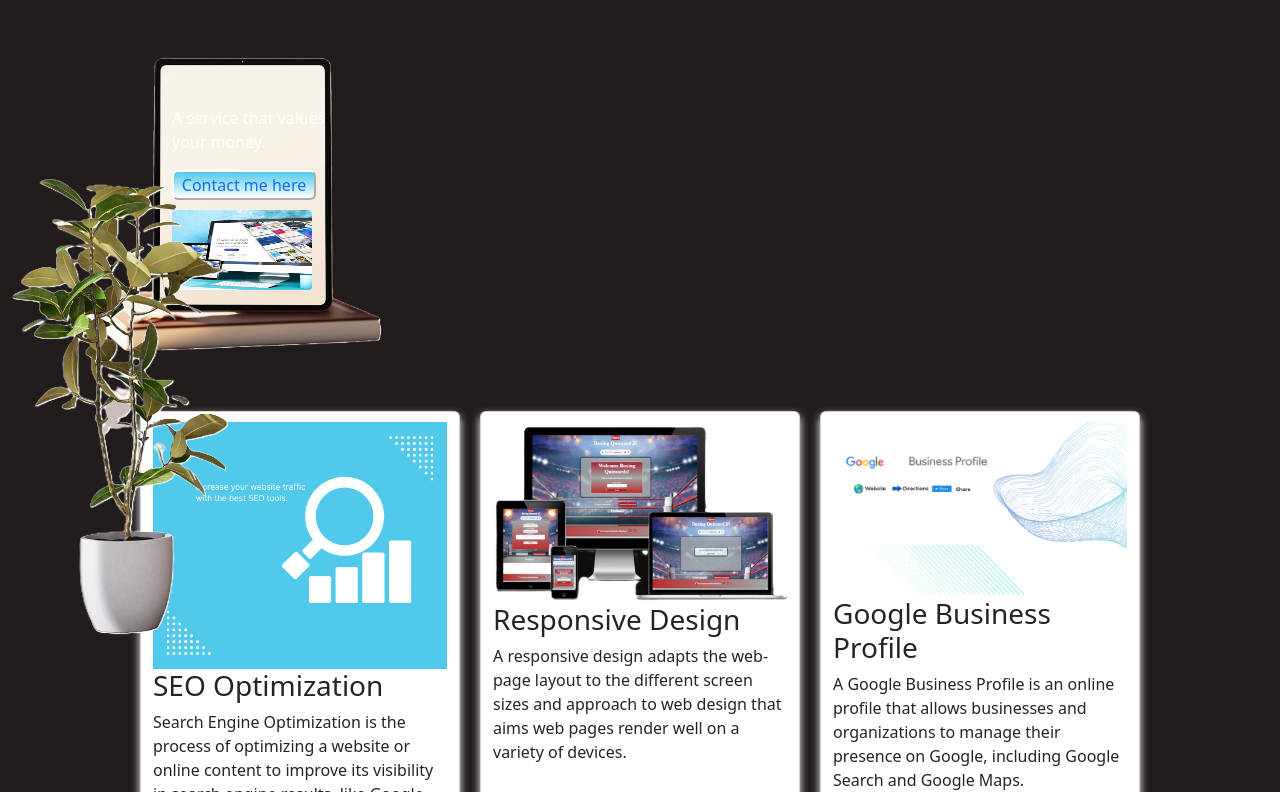
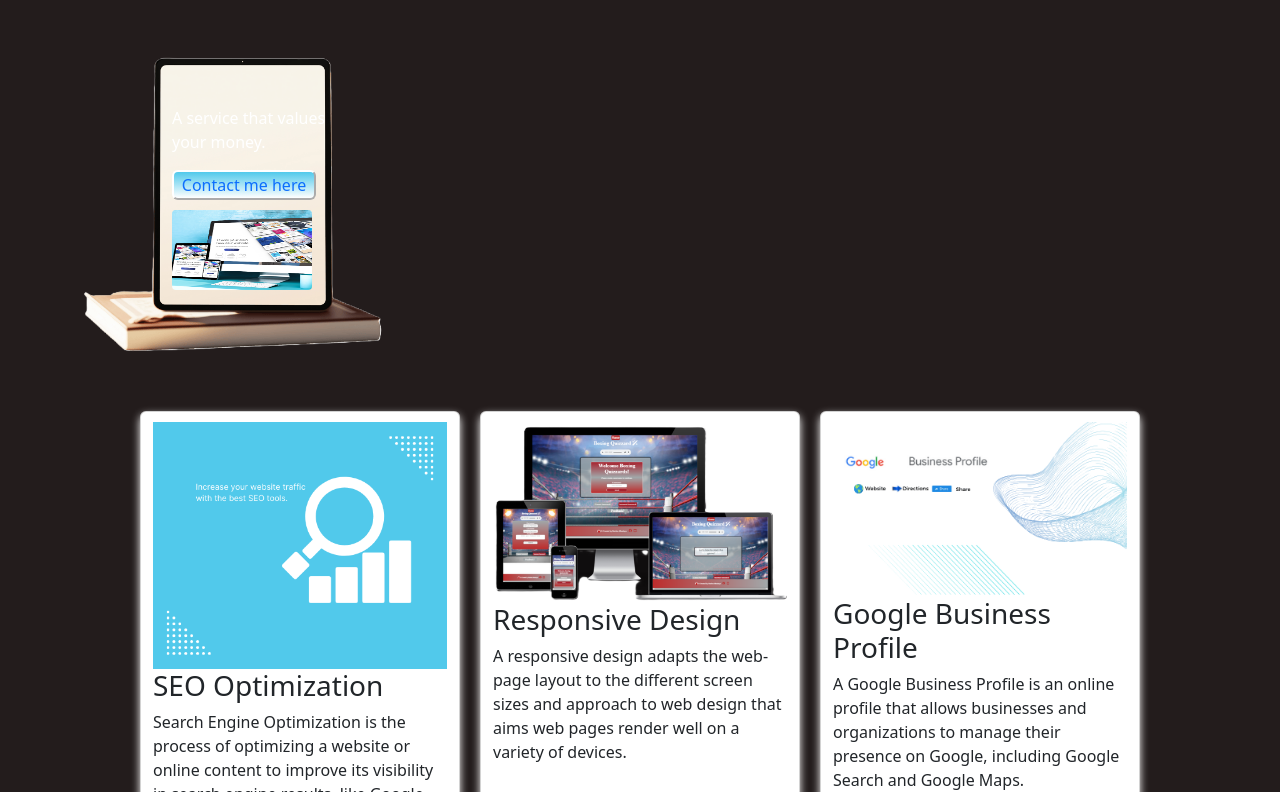
Before and after one commit to Markpm-code/pam-w-solutions, a React (Vite) app in the folder pam-websolutions/: page /#/ in a window 1280 px wide. Shown: the part 988-1780 px from the top of the page. Built offline with nearby package versions, Linux system fonts and the light colour scheme.

Commit message:
remove pot image and style

```diff
--- a/pam-websolutions/src/pages/Home.css
+++ b/pam-websolutions/src/pages/Home.css
@@ -85,11 +85,7 @@
 .contact:hover {
   box-shadow: 0px 2px 6px rgb(81, 201, 235);
 }
-.pot_img {
-  position: absolute;
-  z-index: 1;
-  margin-top: -260px;
-}
+
 .exclamation-mark {
   color: rgb(81, 201, 235);
 }
--- a/pam-websolutions/src/pages/Home.tsx
+++ b/pam-websolutions/src/pages/Home.tsx
@@ -134,9 +134,6 @@ const Home = () => {
             </div>
           </div>
         </div>
-        <div>
-          <img className="pot_img" src={Pot} alt="pot image" />
-        </div>
         <CardSection />
       </div>
     </>
```
